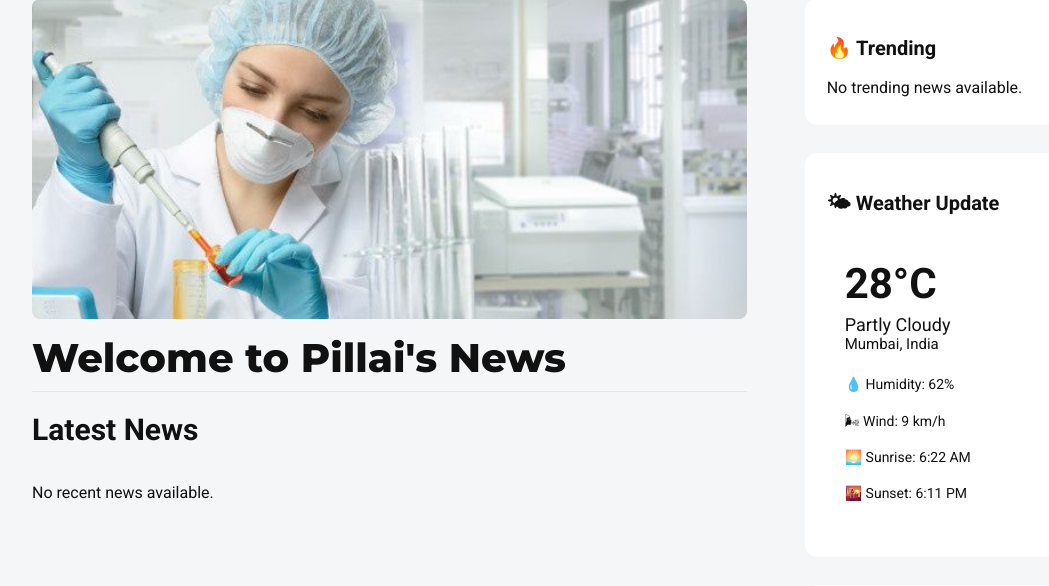
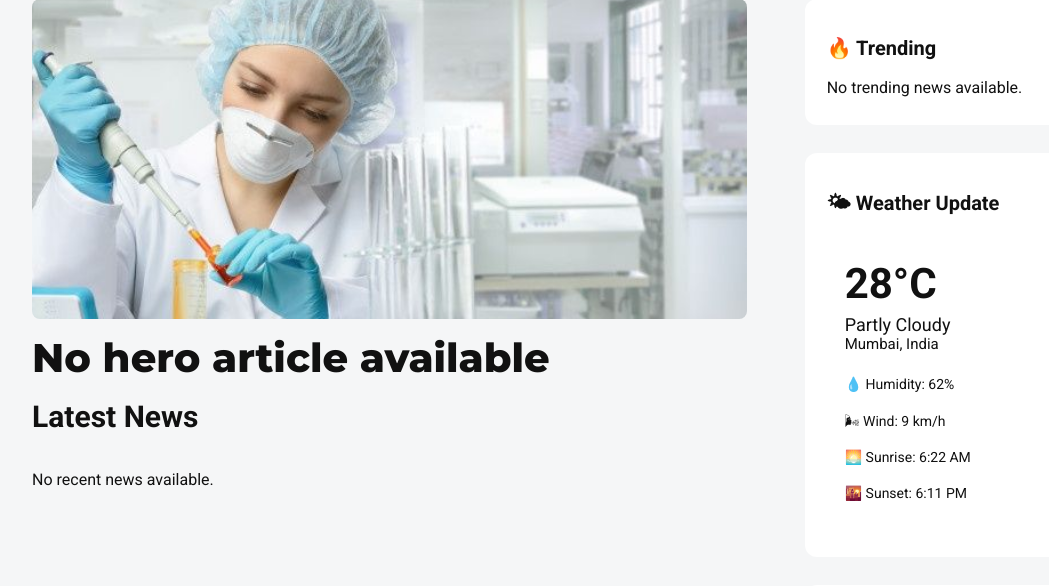
Before and after one commit to hshubham24beit-oss/news-website, a Django app: page /category/1/ in a window 1280 px wide. Shown: the part 192-778 px from the top of the page, without its empty margins (58-1107 px from the left). Run offline with Django 5.2, Linux system fonts and the light colour scheme; tables that the repository leaves empty hold one stand-in row (values such as "Sample post").

Commit message:
Updated article scripts and fixed Django setup issues

```diff
--- a/attach_images_by_title.py
+++ b/attach_images_by_title.py
@@ -13,12 +13,12 @@ project_root = os.path.dirname(os.path.abspath(__file__))
 
 # Map exact article title -> local image file (update filenames if yours differ)
 mapping = {
-    "Breakthrough Cancer Therapy Shows Promising Results": os.path.join(project_root, 'static', 'images', 'thumb1.jpg'),
+    "Breakthrough Cancer Therapy Shows Promising Results": os.path.join(project_root, 'static', 'images', 'hero.jpg'),
     "Elections 2025: Key Takeaways from Last Night": os.path.join(project_root, 'static', 'images', 'thumb2.jpg'),
     "New Phone Launch: What's Different This Year": os.path.join(project_root, 'static', 'images', 'thumb3.jpg'),
     "City Wins Comeback Thriller in Final Seconds": os.path.join(project_root, 'static', 'images', 'thumb4.jpg'),
     # optional hero image:
-    "Film Festival Highlights: The Year's Best Indies": os.path.join(project_root, 'static', 'images', 'hero.jpg'),
+    "Film Festival Highlights: The Year's Best Indies": os.path.join(project_root, 'static', 'images', ),
 }
 
 attached = 0
--- a/news/templates/news/home.html
+++ b/news/templates/news/home.html
@@ -4,27 +4,23 @@
 
 {% block content %}
 <div class="grid-left">
-  <!-- HERO -->
-  <section class="hero">
+  <!-- HERO SECTION -->
+<section class="hero">
   {% if hero %}
-    <a href="{% url 'news-detail' hero.id %}" class="hero-link">
+    <a href="{% url 'news-detail' hero.id %}" class="hero-link" style="text-decoration:none; color:inherit;">
       {% if hero.image %}
         <img src="{{ hero.image.url }}" alt="{{ hero.title }}" class="hero-img">
       {% else %}
         <img src="{% static 'images/hero.jpg' %}" alt="{{ hero.title }}" class="hero-img">
       {% endif %}
-      <div class="hero-text">
-        <h1 class="hero-title">{{ hero.title }}</h1>
-        <div class="muted">{{ hero.created_at|date:"F j, Y" }} • {{ hero.category.name }}</div>
-      </div>
+      <h1 class="hero-title">{{ hero.title }}</h1>
     </a>
-    <hr class="hero-divider">
   {% else %}
     <img src="{% static 'images/hero.jpg' %}" alt="Hero" class="hero-img">
-    <h1 class="hero-title">Welcome to Pillai's News</h1>
-    <hr class="hero-divider">
+    <h1 class="hero-title">No hero article available</h1>
   {% endif %}
 </section>
+
 
 
   <!-- LATEST 4 CARDS -->
--- a/news/views.py
+++ b/news/views.py
@@ -3,28 +3,25 @@ from django.shortcuts import render, get_object_or_404
 from .models import News, Category
 
 def home(request):
-    # all news ordered newest first
-    all_news = News.objects.order_by('-created_at')
+    # Get all news ordered by newest first
+    news_qs = News.objects.order_by('-created_at')
 
-    # hero article: the newest one (None if no articles)
-    hero = all_news.first()
+    # Set hero as the newest (ID 5 in your case)
+    hero = news_qs.first()
 
-    # latest four (excluding hero if it exists)
-    if hero:
-        latest_four = list(all_news[1:5])   # items 2..5 (max 4)
-    else:
-        latest_four = list(all_news[:4])    # first 4 if no hero
+    # Get next 4 latest excluding hero
+    latest_four = news_qs.exclude(id=hero.id)[:4] if hero else []
 
-    # Example trending list (you can change criteria)
-    trending_list = News.objects.order_by('-created_at')[:5]
+    # Trending can just reuse the same 4 for now
+    trending_list = news_qs.exclude(id=hero.id)[:4] if hero else []
 
-    return render(request, 'news/home.html', {
+    context = {
         'hero': hero,
         'latest_four': latest_four,
         'trending_list': trending_list,
-        'news_list': all_news,       # optional for other sections
-    })
-
+        'news_list': news_qs,  # fallback for older template parts
+    }
+    return render(request, 'news/home.html', context)
 def category_news(request, category_id):
     category = get_object_or_404(Category, id=category_id)
     news_list = News.objects.filter(category=category).order_by('-created_at')
```
Also changed, not shown: add_news_data.py (+7 -0 lines).
